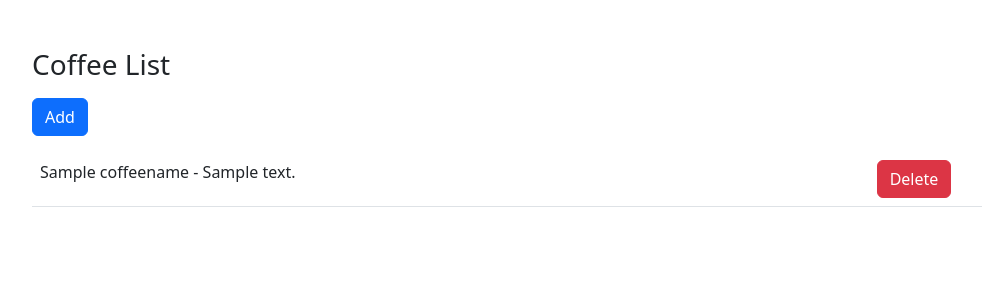
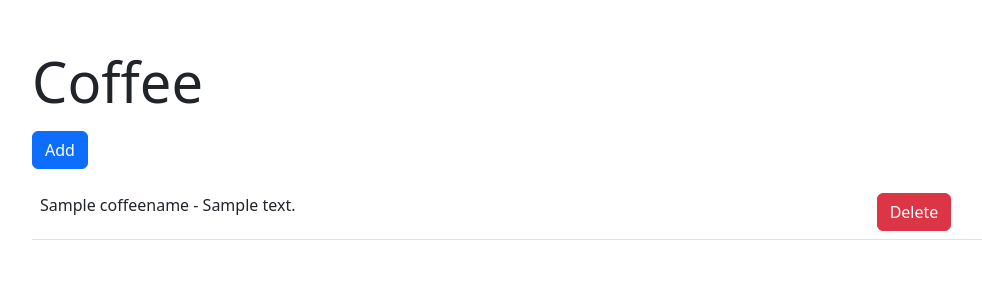
Before and after one commit to KertSolas/CoffeeShop, a Django app: page / in a window 1280 px wide. Shown: the top 300 px of the page, without its empty margins (50-1032 px from the left). Run offline with Django 4.2, Linux system fonts and the light colour scheme; tables that the repository leaves empty hold one stand-in row (values such as "Sample post").

Commit message:
change coffee list to coffee

```diff
--- a/coffeeshop/inventory/templates/inventory/coffeename_list.html
+++ b/coffeeshop/inventory/templates/inventory/coffeename_list.html
@@ -3,13 +3,13 @@
 <head>
     <meta charset="UTF-8">
     <meta name="viewport" content="width=device-width, initial-scale=1.0">
-    <title>Coffee List</title>
+    <title>Coffee</title>
     <!-- Add Bootstrap CSS link here -->
     <link href="https://cdn.jsdelivr.net/npm/bootstrap@5.3.0/dist/css/bootstrap.min.css" rel="stylesheet">
 </head>
 <body>
     <div class="container mt-5">
-        <h3 class="mb-3">Coffee List</h3>
+        <h1 class="display-4 mb-3">Coffee</h1> <!-- Use display-4 class to make it bigger -->
         <a href="{% url 'addCoffee' %}" class="btn btn-primary mb-3">Add</a>
         <table class="table">
             {% for coffee in object_list %}
@@ -19,7 +19,7 @@
                 </tr>
             {% empty %}
                 <tr>
-                    <td colspan="2"><h1>No items</h1></td>
+                    <td colspan="2"><p class="small">No items</p></td> <!-- Use small class to make it smaller -->
                 </tr>
             {% endfor %}
         </table>
```
Also changed, not shown: coffeeshop/db.sqlite3.
